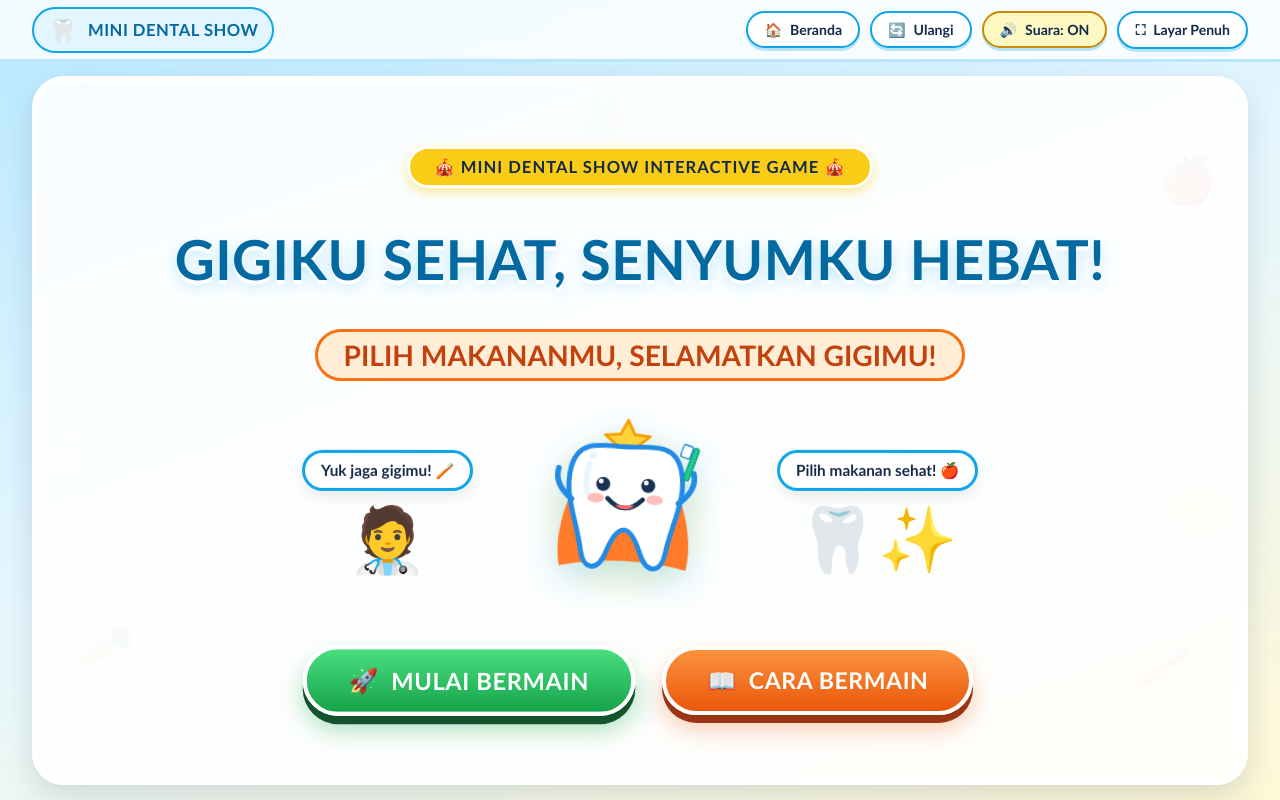
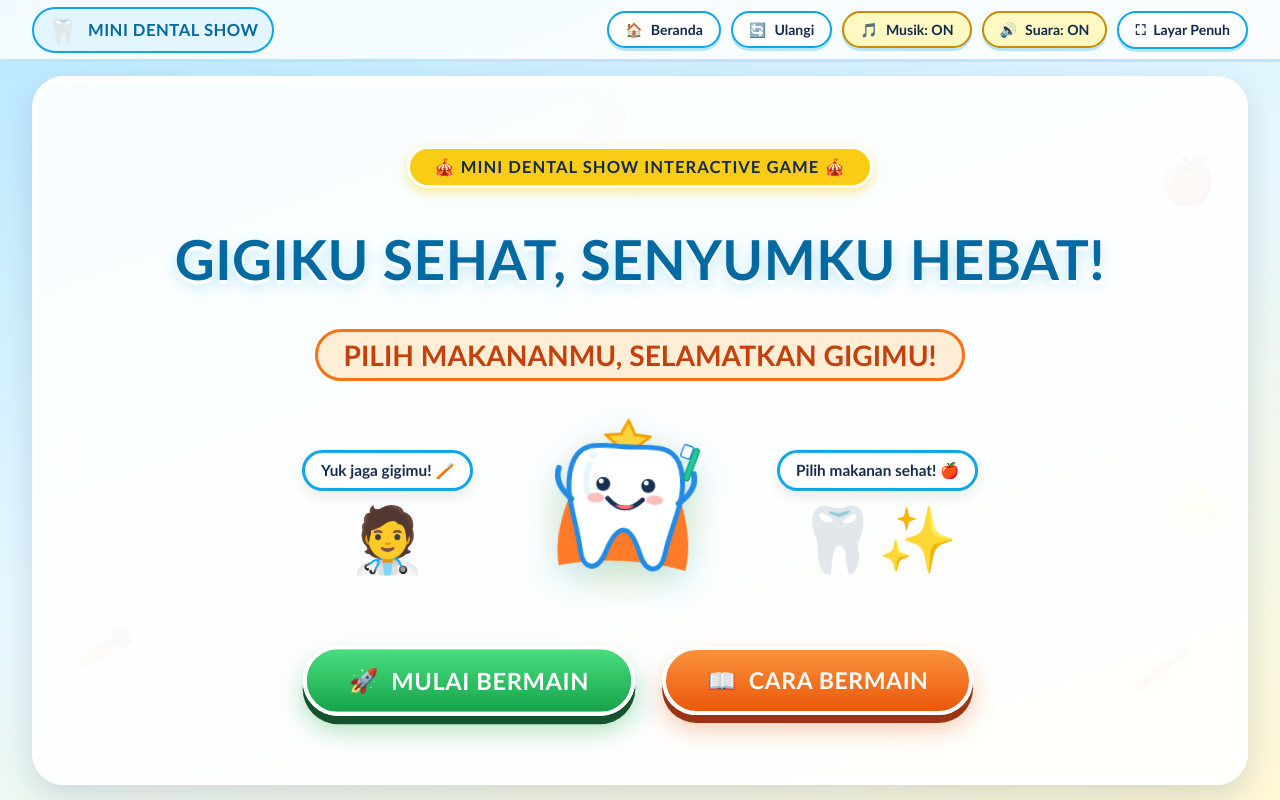
Before and after one commit to dlwibisono-office/dentalhealth-game, a plain HTML site: page index.html in a window 1280 px wide. Both pictures are taken after a click on the button "Kembali ke Beranda". Drawn offline with Linux system fonts and the light colour scheme.

Commit message:
Add background music functionality and controls

```diff
--- a/index.html
+++ b/index.html
@@ -7,6 +7,9 @@
   <link rel="stylesheet" href="style.css" />
 </head>
 <body>
+  <!-- Audio Backsound Musik -->
+  <audio id="bg-music" src="assets/backsound.mp3" loop preload="auto"></audio>
+
   <!-- Kanvas Confetti untuk Perayaan Jawaban Benar & Pemenang -->
   <canvas id="confetti-canvas" aria-hidden="true"></canvas>
 
@@ -50,7 +53,11 @@
         <span aria-hidden="true">🔄</span>
         <span class="util-label">Ulangi</span>
       </button>
-      <button type="button" id="btn-sound-toggle" class="util-btn active" title="Suara ON/OFF (Shortcut: M)" aria-label="Suara Aktif" aria-pressed="true">
+      <button type="button" id="btn-music-toggle" class="util-btn active" title="Musik Backsound ON/OFF (Shortcut: B)" aria-label="Musik Backsound Aktif" aria-pressed="true">
+        <span id="music-icon" aria-hidden="true">🎵</span>
+        <span id="music-label" class="util-label">Musik: ON</span>
+      </button>
+      <button type="button" id="btn-sound-toggle" class="util-btn active" title="Efek Suara ON/OFF (Shortcut: M)" aria-label="Suara Aktif" aria-pressed="true">
         <span id="sound-icon" aria-hidden="true">🔊</span>
         <span id="sound-label" class="util-label">Suara: ON</span>
       </button>
--- a/script.js
+++ b/script.js
@@ -114,9 +114,90 @@
   const MAX_PLAYERS = 3;
   const POINTS_PER_CORRECT = 10;
   const STORAGE_KEY_SOUND = "dentalGameSoundEnabled";
+  const STORAGE_KEY_MUSIC = "dentalGameMusicEnabled";
 
   /* ==========================================================================
-     2. MODUL SOUND EFFECT (WEB AUDIO API SYNTHESIZER)
+     2A. MODUL BACKSOUND MUSIC (HTML5 AUDIO)
+     ========================================================================== */
+  const BackgroundMusic = (() => {
+    const audioEl = document.getElementById("bg-music");
+    let musicEnabled = true;
+
+    try {
+      const saved = localStorage.getItem(STORAGE_KEY_MUSIC);
+      if (saved !== null) {
+        musicEnabled = saved === "true";
+      }
+    } catch (_) {}
+
+    if (audioEl) {
+      audioEl.volume = 0.45;
+      audioEl.loop = true;
+    }
+
+    function tryPlay() {
+      if (!audioEl || !musicEnabled) return;
+      audioEl.muted = false;
+      const playPromise = audioEl.play();
+      if (playPromise !== undefined) {
+        playPromise.catch(() => {
+          // Autoplay diblokir browser hingga ada interaksi pertama pengguna
+        });
+      }
+    }
+
+    function pause() {
+      if (!audioEl) return;
+      audioEl.pause();
+    }
+
+    // Aktifkan pemutaran otomatis saat halaman dimuat atau interaksi pertama pengguna
+    function setupAutoplayUnlock() {
+      const unlockEvents = ["pointerdown", "keydown", "touchstart", "click"];
+      function unlock() {
+        if (musicEnabled && audioEl && audioEl.paused) {
+          tryPlay();
+        }
+        if (audioEl && !audioEl.paused) {
+          unlockEvents.forEach((evt) => window.removeEventListener(evt, unlock));
+        }
+      }
+      unlockEvents.forEach((evt) => window.addEventListener(evt, unlock, { passive: true }));
+    }
+
+    setupAutoplayUnlock();
+
+    return {
+      isEnabled() {
+        return musicEnabled;
+      },
+
+      init() {
+        if (musicEnabled) {
+          tryPlay();
+        } else {
+          pause();
+        }
+      },
+
+      toggle() {
+        musicEnabled = !musicEnabled;
+        try {
+          localStorage.setItem(STORAGE_KEY_MUSIC, String(musicEnabled));
+        } catch (_) {}
+
+        if (musicEnabled) {
+          tryPlay();
+        } else {
+          pause();
+        }
+        return musicEnabled;
+      }
+    };
+  })();
+
+  /* ==========================================================================
+     2B. MODUL SOUND EFFECT (WEB AUDIO API SYNTHESIZER)
      ========================================================================== */
   const SoundFX = (() => {
     let audioCtx = null;
@@ -376,6 +457,9 @@
 
     podiumGrid: document.getElementById("podium-grid"),
 
+    btnMusicToggle: document.getElementById("btn-music-toggle"),
+    musicIcon: document.getElementById("music-icon"),
+    musicLabel: document.getElementById("music-label"),
     btnSoundToggle: document.getElementById("btn-sound-toggle"),
     soundIcon: document.getElementById("sound-icon"),
     soundLabel: document.getElementById("sound-label"),
@@ -804,8 +888,17 @@
   }
 
   /* ==========================================================================
-     11. FULLSCREEN FOKUS BERSIH (CLEAN MODE) & KONTROL SUARA
+     11. FULLSCREEN FOKUS BERSIH (CLEAN MODE) & KONTROL SUARA / MUSIK
      ========================================================================== */
+  function updateMusicUI() {
+    if (!dom.btnMusicToggle) return;
+    const enabled = BackgroundMusic.isEnabled();
+    dom.btnMusicToggle.classList.toggle("active", enabled);
+    dom.btnMusicToggle.setAttribute("aria-pressed", String(enabled));
+    dom.musicIcon.textContent = enabled ? "🎵" : "🔇";
+    dom.musicLabel.textContent = enabled ? "Musik: ON" : "Musik: OFF";
+  }
+
   function updateSoundUI() {
     const enabled = SoundFX.isEnabled();
     dom.btnSoundToggle.classList.toggle("active", enabled);
@@ -967,6 +1060,14 @@
       showScreen("players");
     });
 
+    if (dom.btnMusicToggle) {
+      dom.btnMusicToggle.addEventListener("click", () => {
+        SoundFX.click();
+        BackgroundMusic.toggle();
+        updateMusicUI();
+      });
+    }
+
     dom.btnSoundToggle.addEventListener("click", () => {
       SoundFX.toggle();
       updateSoundUI();
@@ -985,6 +1086,11 @@
       } else if (e.key === "f" || e.key === "F") {
         e.preventDefault();
         toggleFullscreen();
+      } else if (e.key === "b" || e.key === "B") {
+        e.preventDefault();
+        SoundFX.click();
+        BackgroundMusic.toggle();
+        updateMusicUI();
       } else if (e.key === "m" || e.key === "M") {
         e.preventDefault();
         SoundFX.toggle();
@@ -1016,7 +1122,9 @@
      ========================================================================== */
   function init() {
     setPlayerCount(1); // Default adalah 1 pemain
+    updateMusicUI();
     updateSoundUI();
+    BackgroundMusic.init();
     initCardDragAndDrop();
     bindEvents();
   }
```
Also changed, not shown: 2 other files.
